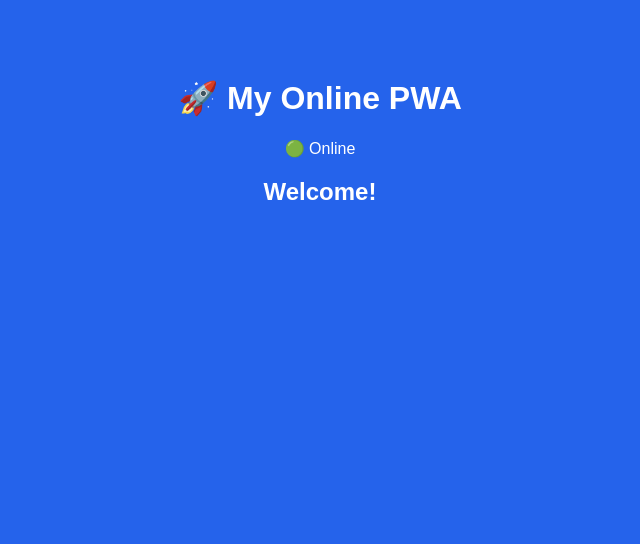
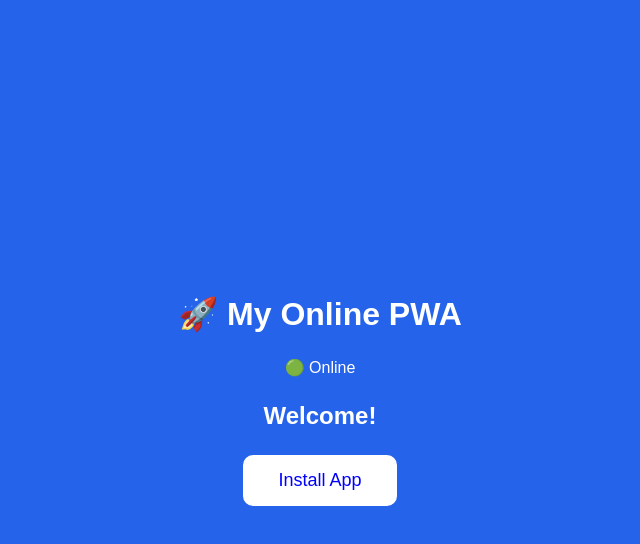
Before and after one commit to arnalm/TestAds, a plain HTML site: page index.html in a window 1280 px wide. Shown: the whole page, without its empty margins (320-960 px from the left). Drawn offline with Linux system fonts and the light colour scheme.

Commit message:
Update style.css

```diff
--- a/style.css
+++ b/style.css
@@ -1,17 +1,35 @@
+* {
+  margin: 0;
+  padding: 0;
+  box-sizing: border-box;
+}
+
+html, body {
+  width: 100%;
+  height: 100%;
+}
+
 body {
-  font-family: Arial;
-  text-align: center;
-  padding: 50px 15px;
   background: #2563eb;
   color: white;
+  font-family: Arial;
+}
+
+.container {
+  width: 100%;
+  min-height: 100vh;
+  display: flex;
+  flex-direction: column;
+  justify-content: center;
+  align-items: center;
+  gap: 25px;
 }
 
 button {
-  padding: 15px 25px;
+  padding: 15px 35px;
+  border: none;
+  border-radius: 10px;
   background: white;
   color: blue;
-  border: none;
-  border-radius: 10px;
   font-size: 18px;
-  display: none;
 }
```
